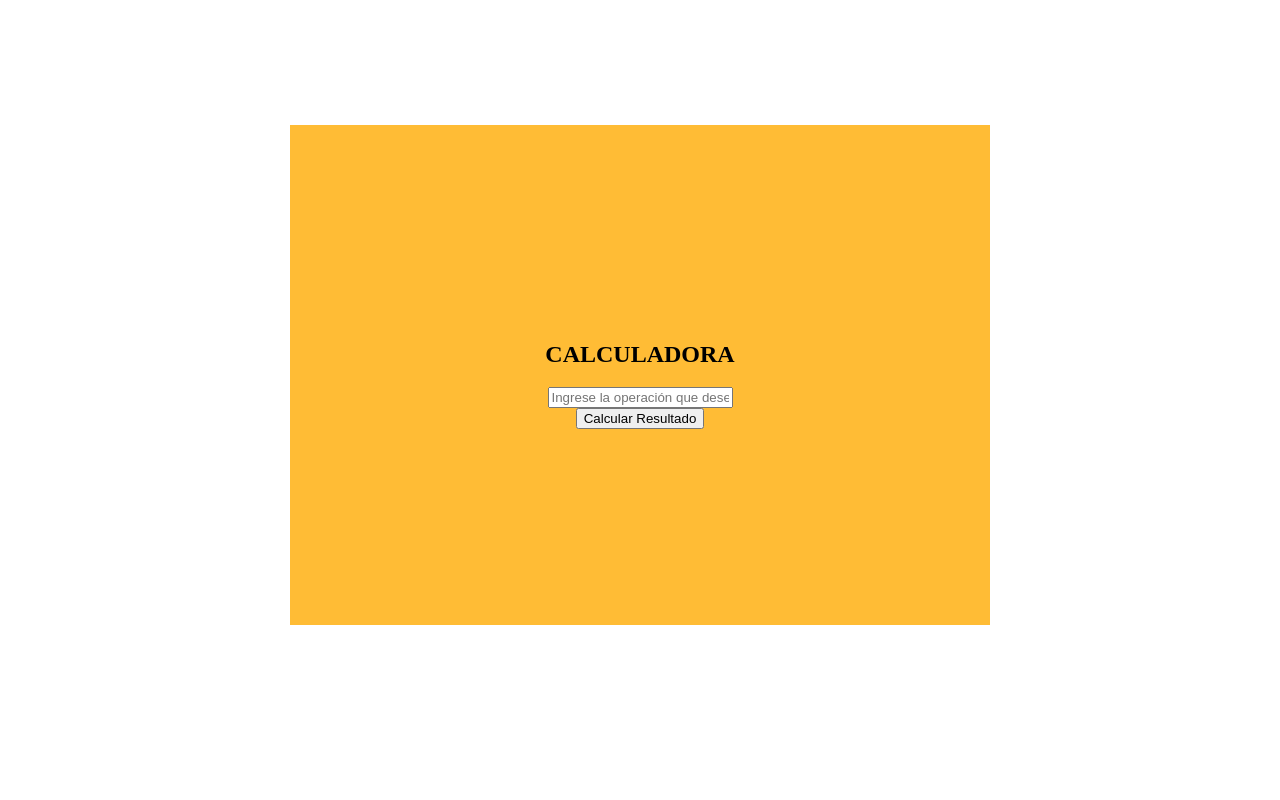
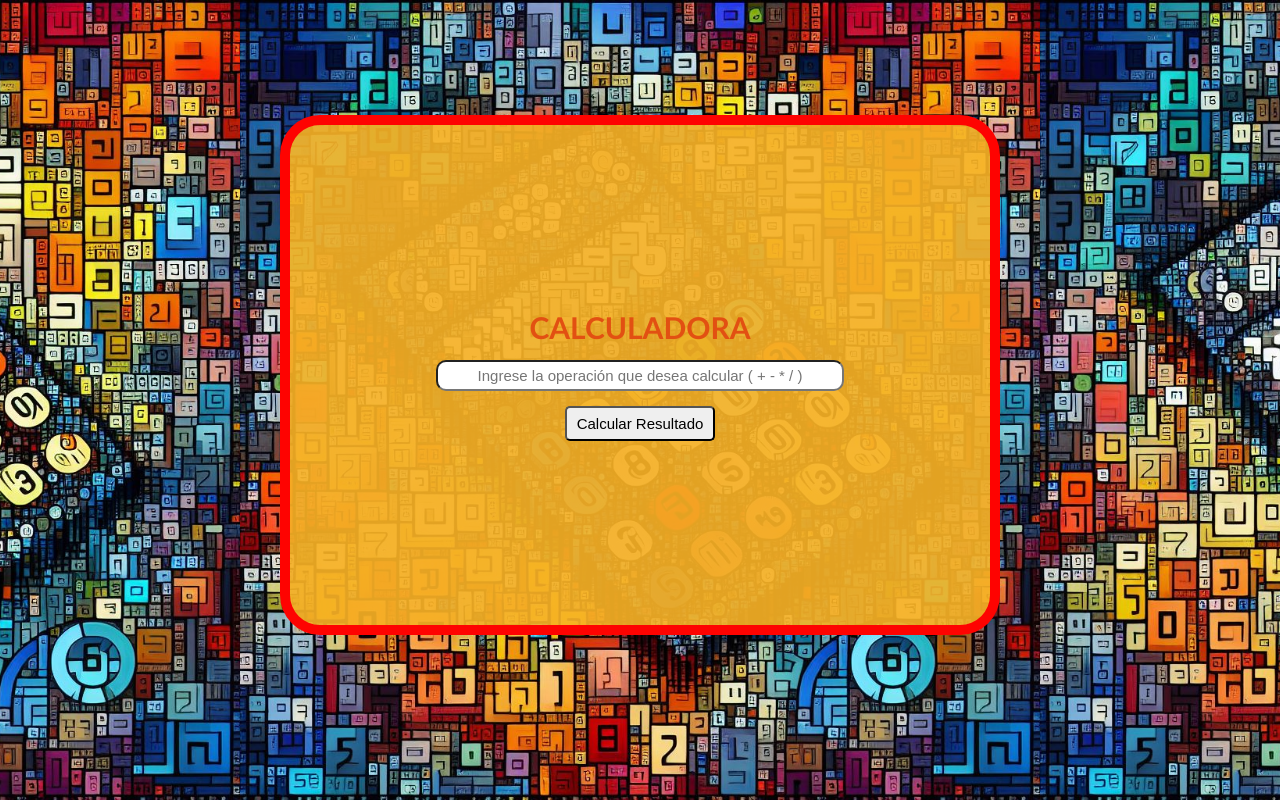
Before and after one commit to nuevo637/Calculadora-CGIPerl, a plain HTML site: page index.html in a window 1280 px wide. Drawn offline with Linux system fonts and the light colour scheme.

Commit message:
Segunda version de estructura y estilo

```diff
--- a/css/style.css
+++ b/css/style.css
@@ -1,5 +1,9 @@
-body{
+body {
     margin: 0;
+    background-image: url(../images/fondo.jpg);
+    background-size: auto 100%;
+    background-position: center;
+    height: 100vh;
 }
 section{
     display: flex;
@@ -16,10 +20,33 @@ section{
     height: 500px;
     width: 70%;
     max-width: 700px;
-    background-color: #ffbc35;
+    background-color: rgb(246,176,37,0.92);
+    border: 10px solid rgb(255, 0, 0,0.98);
+    border-radius: 40px;
 }
 form{
     display: flex;
     flex-direction: column;
     align-items: center;
 }
+h1{
+    margin: 0;
+    font-size: 30px;
+    font-family:'Gill Sans', 'Gill Sans MT', Calibri, 'Trebuchet MS', sans-serif;
+    color: rgb(226, 80, 18);
+
+}
+input{
+    border-radius: 10px;
+    width: 400px;
+    height: 25px;
+    margin: 15px;
+    text-align: center;
+    font-size: 15px;
+}
+button{
+    border-radius: 5px;
+    font-size: 15px;
+    width: 150px;
+    height: 35px;
+}
--- a/index.html
+++ b/index.html
@@ -11,7 +11,7 @@
         <div class="contenedor">
             <form action="cgi-bin/operacion.cgi" method="post">
                 <h1>CALCULADORA</h1>
-                <input name="operacion" placeholder="Ingrese la operación que desea calcular">
+                <input name="operacion" placeholder="Ingrese la operación que desea calcular ( + - * / )">
                 <button>Calcular Resultado</button>
             </form>
         </div>
```
Also changed, not shown: images/fondo.jpg (added).
